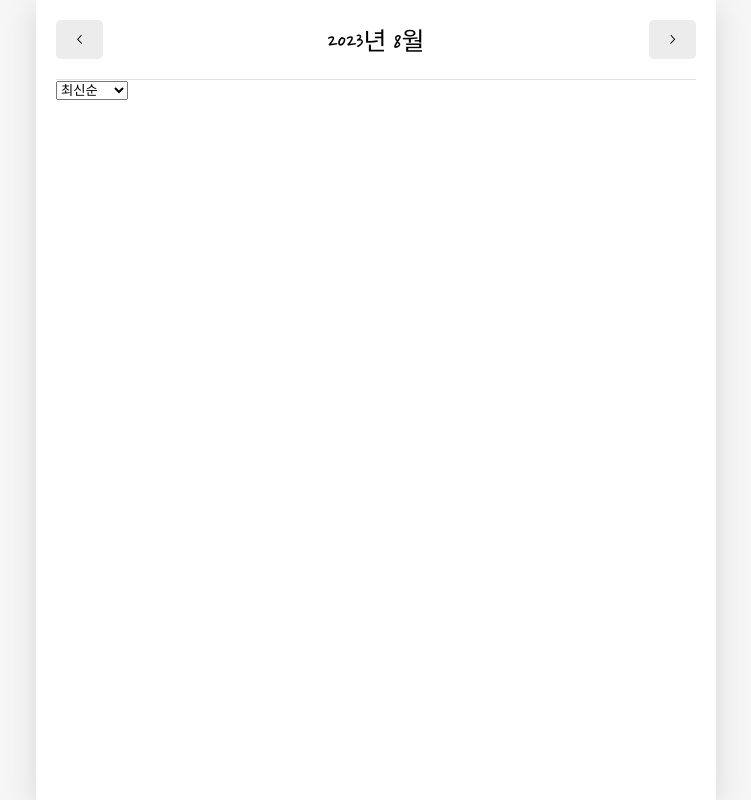
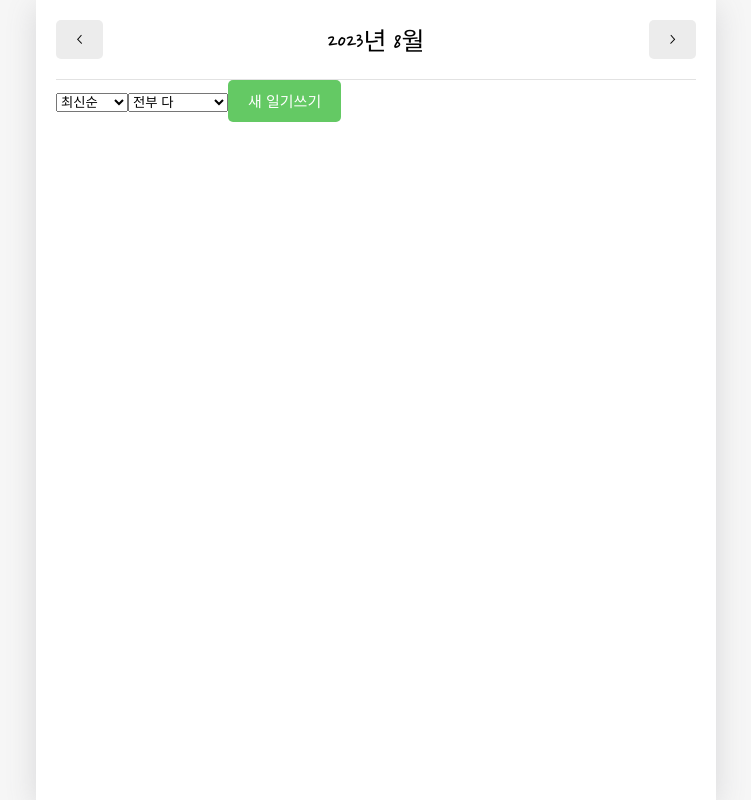
Before and after one commit to seung-heee/legendary-meme, a React (Create React App) app in the folder emotion-diary/: page / in a window 1280 px wide. Shown: the whole page, without its empty margins (264-1015 px from the left). Built offline with nearby package versions, Linux system fonts and the light colour scheme; the HTML template or start-up script is replaced by a standard one; a web font is replaced by a local one.

Commit message:
sort -good, bad emotion

```diff
--- a/emotion-diary/src/component/DiaryList.js
+++ b/emotion-diary/src/component/DiaryList.js
@@ -1,8 +1,15 @@
 import { useState } from "react"
+import MyButton from "./MyButton"
 
 const sortOptionList = [
     { value: 'latest', name: '최신순' },
     { value: 'oldest', name: '오래된순' },
+]
+
+const filterOptionList = [
+    { value: 'all', name: '전부 다' },
+    { value: 'good', name: '좋은 감정만' },
+    { value: 'bad', name: '안좋은 감정만' },
 ]
 
 const ControlMenu = ({ value, onChange, optionList }) => {
@@ -13,9 +20,17 @@
 
 const DiaryList = ({ diaryList }) => {
     const [sortType, setSortType] = useState('lastest');
+    const [filter, setFilter] = useState('all');
 
-    // 최신순, 오래된순 정렬
     const getProcessedDiaryList = () => {
+        const filterCallBack = (item) => {
+            if (filter === 'good') {
+                return parseInt(item.emotion) <= 3;
+            } else {
+                return parseInt(item.emotion) > 3;
+            }
+        }
+
         const compare = (a, b) => {
             if (sortType === 'latest') {
                 return parseInt(b.date) - parseInt(a.date);
@@ -24,15 +39,17 @@
             }
         }
         const copyList = JSON.parse(JSON.stringify(diaryList));
-        const sortedList = copyList.sort(compare);
+        const filterdList = filter === 'all' ? copyList : copyList.filter((it) => filterCallBack(it));
+        const sortedList = filterdList.sort(compare);
         return sortedList;
     }
 
     return <div>
         <ControlMenu value={sortType} onChange={setSortType} optionList={sortOptionList} />
-
+        <ControlMenu value={filter} onChange={setFilter} optionList={filterOptionList} />
+        <MyButton text={'새 일기쓰기'} onClick={() => { }} type={'positive'} />
         {getProcessedDiaryList().map((it) =>
-            <div key={it.id}>{it.content}</div>
+            <div key={it.id}>{it.content}, {it.emotion}점</div>
         )}
     </div>
 }
```
